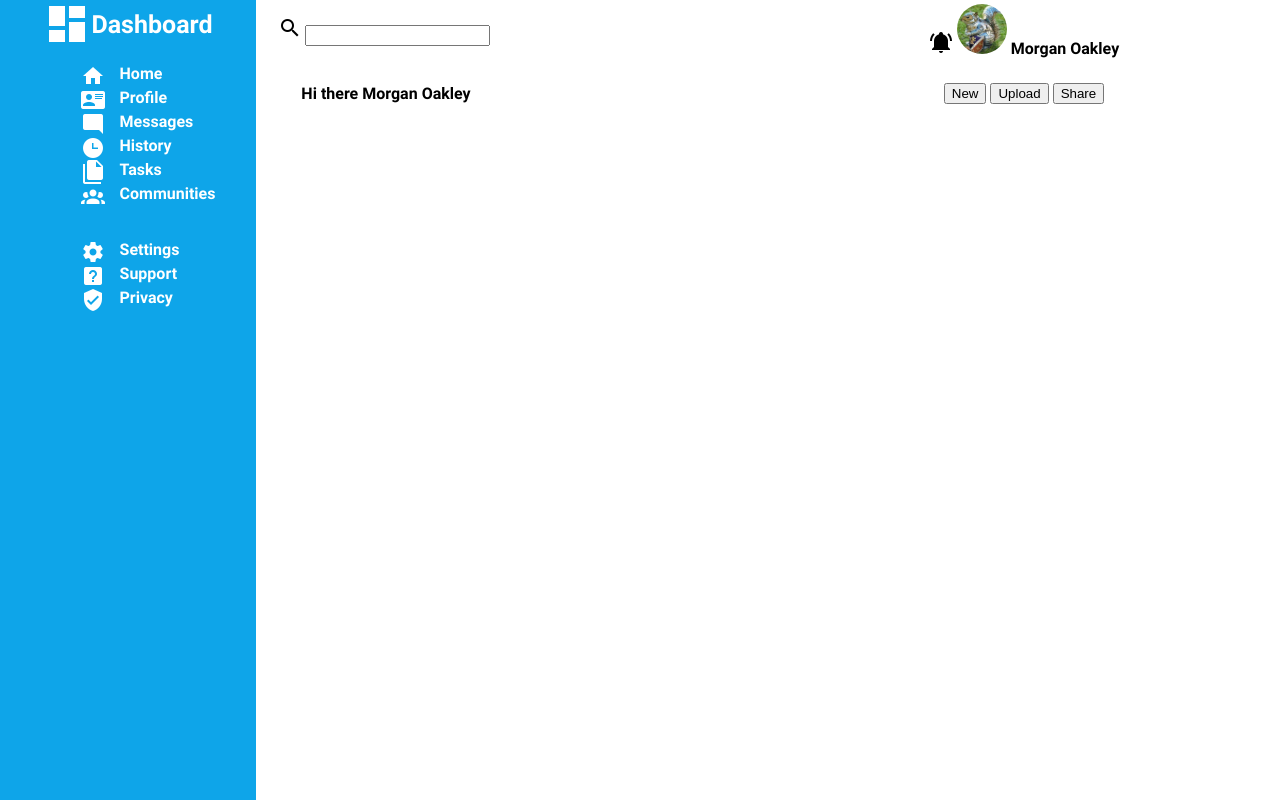
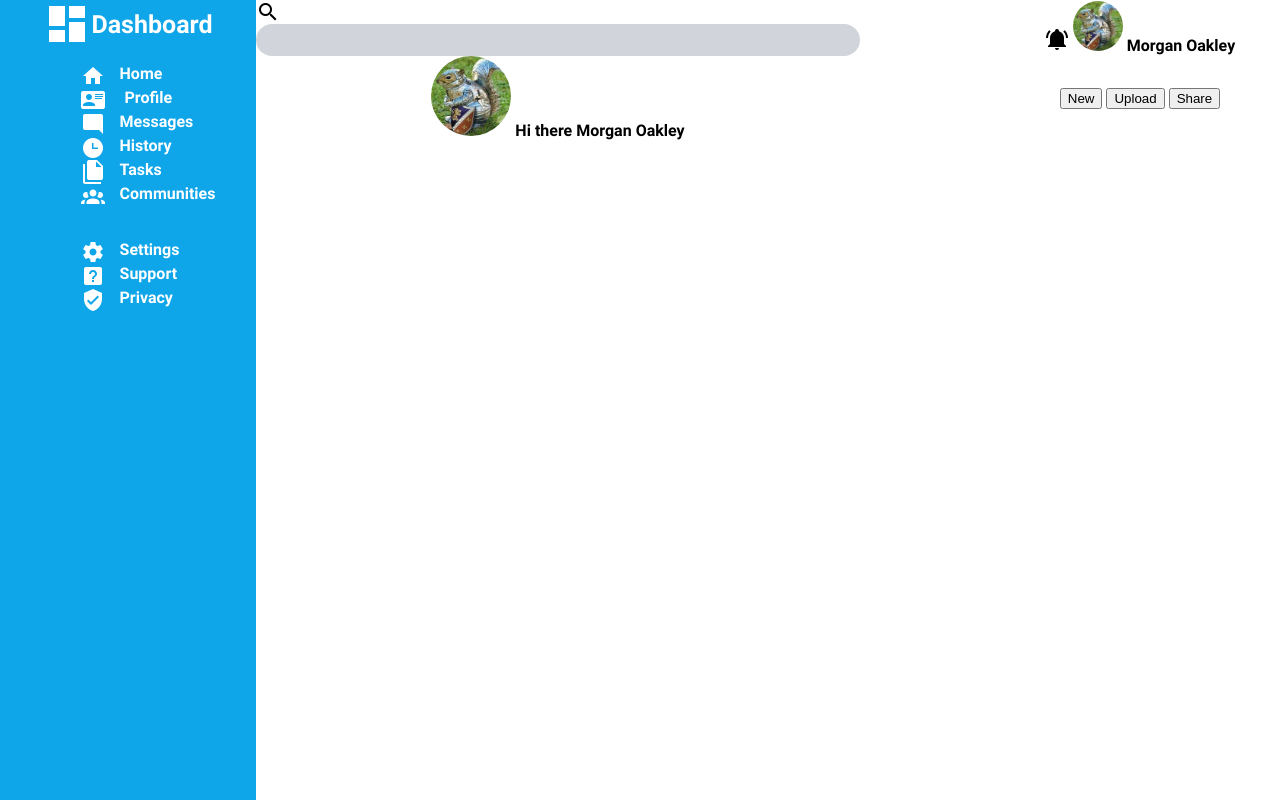
Before and after one commit to berteng90/dashboard, a plain HTML site: page index.html in a window 1280 px wide. Drawn offline with Linux system fonts and the light colour scheme.

Commit message:
Initial Commit

```diff
--- a/index.html
+++ b/index.html
@@ -34,8 +34,8 @@
         </div>
         <div class="header">
             <div class="search">
-                <img src="./icons/magnify.png">
-                <input type="text" class="search">
+                <img src="./icons/magnify.png" class="magnify">
+                <input type="text" class="search-input">
             </div>
             <div class="profile">
                 <img src="./icons/bell-ring.png">
@@ -43,7 +43,7 @@
                 <label>Morgan Oakley</label>
             </div>
             <div class="profile-main">
-                <img class="user-pic main">
+                <img class="user-pic-main" src="./icons/profile-pic.jpeg">
                 <label>Hi there</label>
                 <label>Morgan Oakley</label>
             </div>
--- a/style.css
+++ b/style.css
@@ -53,7 +53,7 @@ ul>li {
 
 .header {
     display: grid;
-    grid-template-columns: repeat(2, 1fr) 2fr;
+    grid-template-columns: repeat(4, 1fr);
     grid-template-rows: repeat(2, 1fr);
     grid-column: 2/5;
     grid-row: 1/1;
@@ -63,13 +63,35 @@ ul>li {
 }
 
 .search {
+    display: grid;
     grid-column: 1/2;
+    grid-row: 1/1;
+    margin: 0;
+    padding: 0;
+}
+
+.magnify {
+    grid-column: 1/1;
     grid-row: 1/1;
 }
 
+.input {
+    grid-column: 2/3;
+    grid-row: 1/1;
+}
+
+input {
+    border: 0;
+    border-radius: 30px;
+    width: 600px;
+    height: 30px;
+    background-color: #d1d5db;
+}
+
 .profile {
-    grid-column: 3/4;
+    grid-column: 3/5;
     grid-row: 1/1;
+    gap: 20px;
 }
 
 .profile-main {
@@ -78,13 +100,19 @@ ul>li {
 }
 
 .button-main {
-    grid-column: 3/4;
+    grid-column: 3/5;
     grid-row: 2/2;
 }
 
-.user-pic-prof {
+.user-pic-prof,
+.user-pic-main {
     width: 50px;
     height: 50px;
     overflow: hidden;
     border-radius: 50%;
 }
+
+.user-pic-main {
+    width: 80px;
+    height: 80px;
+}
```
